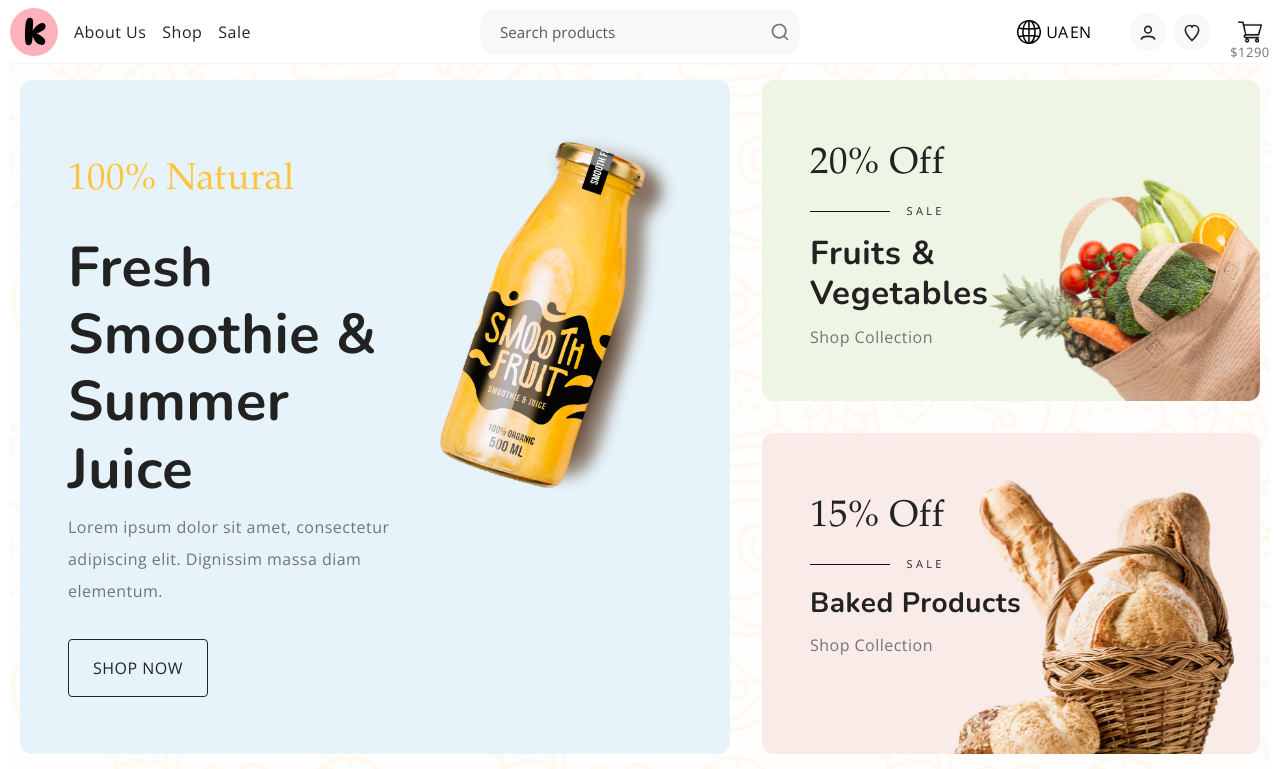
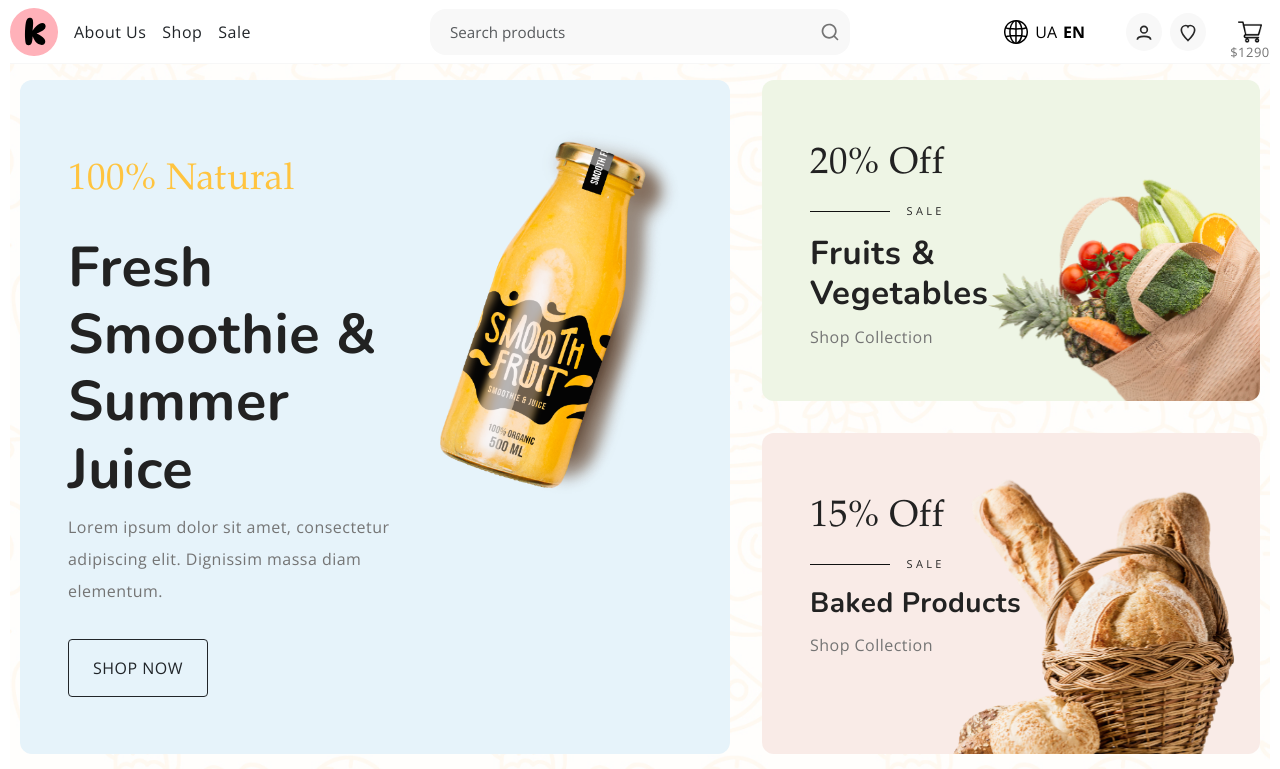
Before and after one commit to anutapadalko/Kudlati, a Django app: page / in a window 1280 px wide. Shown: the top 769 px of the page. Run offline with Django 5.2, Linux system fonts and the light colour scheme.

Commit message:
Fix: the active lang is in bold

```diff
--- a/kudlatisite/petcoshop/customer_portal/static/css/style.css
+++ b/kudlatisite/petcoshop/customer_portal/static/css/style.css
@@ -985,21 +985,21 @@ h6 {
   --bs-gutter-x: .5rem;
   padding: 6px 10px !important;
   border-radius: 20px;
-  width: 260px;
-  max-width: 260px;
+  width: 320px;
+  max-width: 320px;
 }
 
 @media (min-width: 1200px) {
   .search-bar {
-    width: 320px;
-    max-width: 320px;
+    width: 420px;
+    max-width: 420px;
   }
 }
 
 @media (min-width: 1400px) {
   .search-bar {
-    width: 360px;
-    max-width: 360px;
+    width: 520px;
+    max-width: 520px;
   }
 }
 
@@ -1043,3 +1043,24 @@ h6 {
 .header-menu {
   margin-left: 1rem;
 }
+
+.language-buttons .lang-btn {
+  font-weight: 500;
+}
+
+.language-buttons .lang-btn.active {
+  font-weight: 800 !important;
+}
+
+.header-bar .center {
+  flex: 1 1 auto;
+  min-width: 260px;
+}
+
+.right-side ul {
+  margin: 0;
+}
+
+.language-buttons form {
+  margin: 0 2px;
+}
--- a/kudlatisite/petcoshop/customer_portal/templates/includes/header.html
+++ b/kudlatisite/petcoshop/customer_portal/templates/includes/header.html
@@ -1,9 +1,10 @@
 {% load static i18n %}
+{% get_current_language as CURRENT_LANG %}
 <header>
   <div class="container-fluid">
-    <div class="header-bar py-1 border-bottom">
+    <div class="header-bar py-1 border-bottom d-flex align-items-center justify-content-between gap-2">
       <!-- Left: logo + menu -->
-      <div class="left-side">
+      <div class="left-side d-flex align-items-center">
         <div class="main-logo">
           <a href="/"><img src="{% static 'images/icon_k_color.svg' %}" alt="logo" style="height:48px;" class="img-fluid"></a>
         </div>
@@ -15,7 +16,7 @@
       </div>
 
       <!-- Center: search -->
-      <div class="center d-none d-lg-flex">
+      <div class="center d-none d-lg-flex flex-grow-1 px-3">
         <div class="search-bar d-flex align-items-center bg-light rounded-4">
           <form id="search-form" class="flex-grow-1" action="#" method="get">
             <input type="text" class="form-control border-0 bg-transparent" placeholder="Search products" />
@@ -28,21 +29,25 @@
         </div>
       </div>
 
-      <!-- Right: actions + cart -->
-      <div class="right-side">
+      <!-- Right: lang + icons + cart -->
+      <div class="right-side d-none d-lg-flex align-items-center ms-2">
         <div class="language-buttons d-flex align-items-center me-2">
           <img src="{% static 'images/globe-icon.svg' %}" alt="Language" style="width: 24px; height: 24px;" class="me-1">
+          {% with CUR_LANG=CURRENT_LANG|default:"en"|slice:":2" %}
           <form method="post" action="{% url 'set_language' %}">{% csrf_token %}
             <input type="hidden" name="next" value="{{ request.path }}">
-            <button type="submit" name="language" value="uk" class="lang-btn {% if LANGUAGE_CODE == 'uk' %}active{% endif %}">UA</button>
+            <button type="submit" name="language" value="uk"
+                    class="lang-btn {% if CUR_LANG == 'uk' %}active{% endif %}">UA</button>
           </form>
           <form method="post" action="{% url 'set_language' %}">{% csrf_token %}
             <input type="hidden" name="next" value="{{ request.path }}">
-            <button type="submit" name="language" value="en" class="lang-btn {% if LANGUAGE_CODE == 'en' %}active{% endif %}">EN</button>
+            <button type="submit" name="language" value="en"
+                    class="lang-btn {% if CUR_LANG == 'en' %}active{% endif %}">EN</button>
           </form>
+          {% endwith %}
         </div>
 
-        <ul class="d-none d-lg-flex list-unstyled m-0">
+        <ul class="d-flex list-unstyled m-0">
           <li><a href="#" class="rounded-circle bg-light p-2 mx-1">
             <svg width="20" height="20" fill="none" stroke="currentColor" stroke-width="2" viewBox="0 0 24 24">
               <circle cx="12" cy="8" r="4"/><path d="M4 20c0-4 8-4 8-4s8 0 8 4"/>
@@ -55,7 +60,7 @@
           </li>
         </ul>
 
-        <div class="cart-block text-center d-none d-lg-flex position-relative">
+        <div class="cart-block text-center d-flex position-relative ms-1">
           <button class="border-0 bg-transparent p-0" type="button" data-bs-toggle="offcanvas" data-bs-target="#offcanvasCart" aria-controls="offcanvasCart">
             <img src="{% static 'images/shopping-cart.png' %}" alt="Cart" width="24" height="24">
           </button>
```
